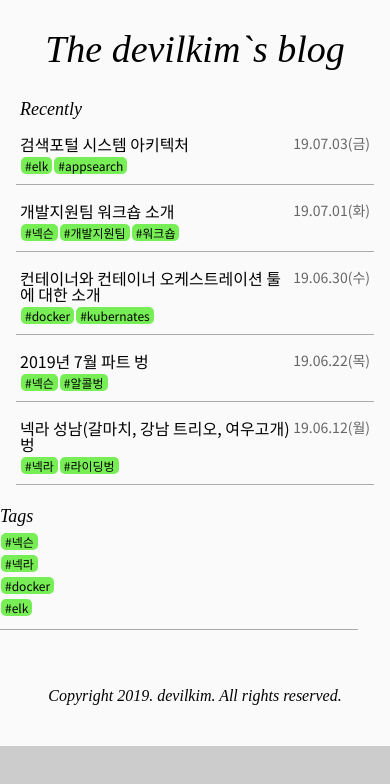
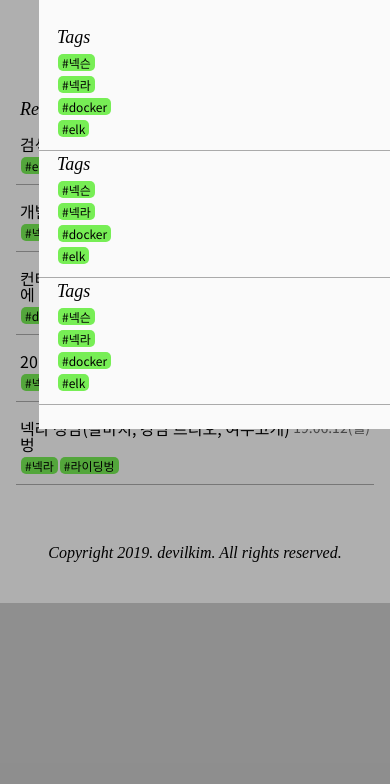
Before and after one commit to devilkim/blog-react-front, a React (Create React App) app: page / in a window 390 px wide. Shown: the top 784 px of the page. Built offline with nearby package versions, Linux system fonts and the light colour scheme; a web font is replaced by a local one.

Commit message:
메뉴 반응형 작업 진행중...

```diff
--- a/src/App.js
+++ b/src/App.js
@@ -4,7 +4,6 @@ import { BrowserRouter as Router, Route } from "react-router-dom";
 import Home from './views/Home';
 import This from './views/This';
 
-import './assets/scss/reset.scss';
 import './assets/scss/app.scss';
 
 function App() {
--- /dev/null
+++ b/src/assets/scss/_common.scss
@@ -0,0 +1,39 @@
+@import './_responsive';
+
+$primary-color: #fafafa;
+$background-color: #ccc;
+$shadow-color: #aaa;
+$tag-color: #77ee55;
+$border-color: #aaa;
+$main-section-width: 800px;
+$side-menu-width: 256px;
+$primary-container-width: $main-section-width + $side-menu-width;
+
+// Common
+.header-font {
+  font-family: 'Times New Roman'; font-style: italic;
+}
+.sub-title {
+    @extend .header-font; font-size: 18px; font-weight: 400;
+}
+.border-box {
+    -moz-box-sizing: border-box; -webkit-box-sizing: border-box; box-sizing: border-box;
+}
+.clear {
+    clear: both
+}
+.tag-item {
+    background-color: $tag-color; padding: 0 4px; margin: 0 1px; font-size: 12px; -webkit-border-radius: 5px 5px 5px 5px; border-radius: 5px 5px 5px 5px;
+}
+.widget {
+    @extend .border-box;
+    @include respond-to('mobile') {
+        padding: 4px 0 12px 18px; border-bottom: 1px solid $border-color;
+    }
+    @include respond-to('pc') {
+        padding: 4px 0 12px 0; margin: 0 32px 16px 0; border-bottom: 1px solid $border-color;
+    }
+    h2 {
+        @extend .sub-title
+    }
+}
--- a/src/assets/scss/app.scss
+++ b/src/assets/scss/app.scss
@@ -1,57 +1,13 @@
-@import './mixin';
-
-$primaray-color: #fafafa;
-$background-color: #ccc;
-$shadow-color: #aaa;
-$tag-color: #77ee55;
-$border-color: #aaa;
-$main-section-width: 800px;
-$side-menu-width: 256px;
-$primary-container-width: $main-section-width + $side-menu-width;
-
-// Common
-.sub-title {
-    font-family: 'Times New Roman';
-    font-style: italic;
-    font-size: 18px;
-    font-weight: 400;
-}
-
-.border-box {
-    -moz-box-sizing: border-box;
-    -webkit-box-sizing: border-box;
-    box-sizing: border-box;
-}
-.clear {
-    clear: both
-}
-
-.tag-item {
-    background-color: $tag-color;
-    padding: 0 4px;
-    margin: 0 1px;
-    font-size: 12px;
-    -webkit-border-radius: 5px 5px 5px 5px;
-    border-radius: 5px 5px 5px 5px;
-}
-
-.widget {
-    @extend .border-box;
-    padding: 4px 0 12px 0;
-    margin: 0 32px 16px 0;
-    border-bottom: 1px solid $border-color;
-    h2 {
-        @extend .sub-title
-    }
-}
+@import './_responsive';
+@import './_reset';
+@import './_common';
 
 // Layout
 .main-container {
-    background-color: $primaray-color;
+    background-color: $primary-color;
     overflow: hidden;
     @include respond-to('mobile') {
         width: 100%;
-
     }
     @include respond-to('pc') {
         width: $primary-container-width;
@@ -61,12 +17,11 @@ $primary-container-width: $main-section-width + $side-menu-width;
         -webkit-box-shadow: 3px 3px 10px 1px $shadow-color;
         box-shadow: 3px 3px 10px 1px $shadow-color;
     }
-
     .common {
         @extend .border-box;
         @include respond-to('pc') {
             float: left;
-            background-color: $primaray-color;
+            background-color: $primary-color;
         }
     }
     header {
@@ -101,12 +56,25 @@ $primary-container-width: $main-section-width + $side-menu-width;
     menu {
         @extend .common;
         @include respond-to('mobile') {
-
-
-
+            position: absolute;
+            background-color: RGBA(0, 0, 0, 0.3);
+            top: 0px;
+            right: 0px;
+            width: 100%;
+            min-height: 100%;
         }
         @include respond-to('pc') {
             width: $side-menu-width
+        }
+        div.background {
+            background-color: $primary-color;
+            @include respond-to('mobile') {
+                background-color: $primary-color;
+                margin-left: 10%;
+                width: 90%;
+                height: 100%;
+                padding: 24px 0 24px 0;
+            }
         }
     }
 }
@@ -120,23 +88,19 @@ $primary-container-width: $main-section-width + $side-menu-width;
     @include respond-to('pc') {
         padding: 0 32px;
     }
-
     h2 {
         @extend .sub-title;
         padding-left: 4px
     }
-
     li {
         @extend .border-box;
         display: flex;
         padding: 18px 0 12px 0;
         border-bottom: 1px solid $border-color;
-
         .main {
             @extend .border-box;
             padding-left: 4px;
             flex: 1;
-
             .title {
                 cursor: pointer;
                 @include respond-to('mobile') {
@@ -144,7 +108,6 @@ $primary-container-width: $main-section-width + $side-menu-width;
                     padding-bottom: 4px;
                 }
             }
-
             .tags {
                 span {
                     @extend .tag-item;
@@ -182,26 +145,15 @@ $primary-container-width: $main-section-width + $side-menu-width;
 
 header {
     h1 {
-        @include respond-to('mobile') {
-            font-family: 'Times New Roman';
-            font-style: italic;
-            padding: 30px;
-            text-align: center;
-            font-size: 38px
-        }
-        @include respond-to('pc') {
-            font-family: 'Times New Roman';
-            font-style: italic;
-            padding: 30px;
-            text-align: center;
-            font-size: 38px
-        }
+        @extend .header-font;
+        padding: 30px;
+        text-align: center;
+        font-size: 38px
     }
 }
 footer {
     h1 {
-        font-family: 'Times New Roman';
-        font-style: italic;
+        @extend .header-font;
         padding: 42px;
         text-align: center
     }
--- a/src/components/Menu.js
+++ b/src/components/Menu.js
@@ -3,7 +3,9 @@ import React from 'react';
 function Menu(props) {
   return (
     <menu>
-        {props.children}
+        <div className='background'>
+          {props.children}
+        </div>
     </menu>
   );
 }
--- a/src/views/Home.js
+++ b/src/views/Home.js
@@ -32,6 +32,8 @@ function Home() {
         </MainView>
         <Menu>
             <TagWidget title='Tags' data={tags} handleClickTag={(tag) => {console.log(tag)}} />
+            <TagWidget title='Tags' data={tags} handleClickTag={(tag) => {console.log(tag)}} />
+            <TagWidget title='Tags' data={tags} handleClickTag={(tag) => {console.log(tag)}} />
         </Menu>
         <Footer message='Copyright 2019. devilkim. All rights reserved.' />
     </Container>
```
Also changed, not shown: src/assets/scss/_reset.scss (renamed from src/assets/scss/reset.scss), src/assets/scss/_responsive.scss (renamed from src/assets/scss/_mixin.scss).
